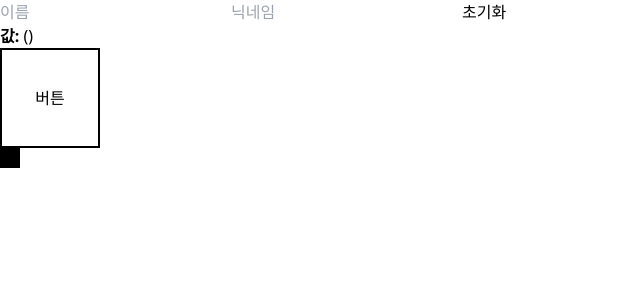
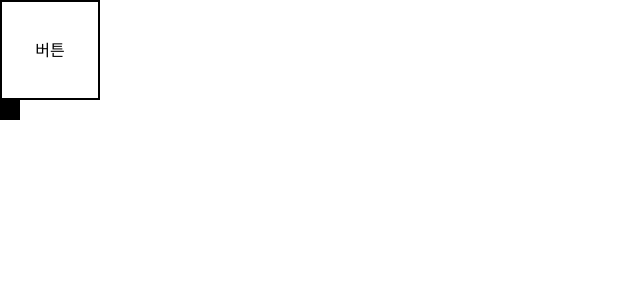
Before and after one commit to hyr0208/project, a React (Create React App) app: page / in a window 1280 px wide. Shown: the top 300 px of the page, without its empty margins (0-640 px from the left). Built offline with nearby package versions, Linux system fonts and the light colour scheme.

Commit message:
InputSample 주석

```diff
--- a/src/App.js
+++ b/src/App.js
@@ -5,7 +5,7 @@ import Toggle from "./Toggle";
 function App() {
   return (
     <div>
-      <InputSample />
+      {/* <InputSample /> */}
       <Toggle />
     </div>
   );
```
